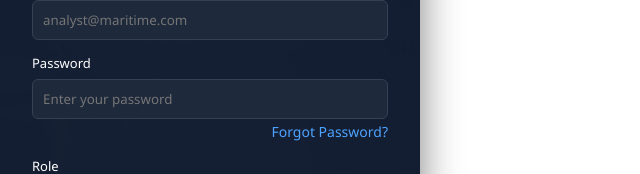
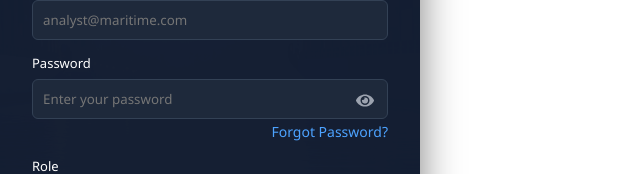
Before and after one commit to springboardmentor0316/Maritime-Vessel-Tracking-Team-2, a React (Vite) app in the folder frontend/: page /login in a window 1280 px wide. Shown: the part 416-590 px from the top of the page, without its empty margins (0-640 px from the left). Built offline with nearby package versions, Linux system fonts and the light colour scheme; no server answers; the HTML template or start-up script is replaced by a standard one.

Commit message:
password eye toggle in Login & Register

```diff
--- a/frontend/src/pages/Login.jsx
+++ b/frontend/src/pages/Login.jsx
@@ -4,6 +4,7 @@
 import { useNavigate } from "react-router-dom";
 import { useToast } from "../context/ToastContext";
 import { useAuth } from "../context/AuthContext";
+import { FaEye, FaEyeSlash } from "react-icons/fa";
 
 export default function Login() {
   const navigate = useNavigate();
@@ -15,6 +16,7 @@
   const [role, setRole] = useState("Operator - Vessel Tracking");
   const [error, setError] = useState("");
   const [loading, setLoading] = useState(false);
+  const [showPassword, setShowPassword] = useState(false);
 
   const handleSubmit = async (e) => {
     e.preventDefault();
@@ -71,16 +73,26 @@
             required
             disabled={loading}
           />
-
           <label>Password</label>
+<div className="password-wrapper">
   <input
-            type="password"
+    type={showPassword ? "text" : "password"}
     placeholder="Enter your password"
     value={password}
     onChange={(e) => setPassword(e.target.value)}
     required
     disabled={loading}
   />
+
+  <span
+    className="toggle-eye"
+    onClick={() => setShowPassword(!showPassword)}
+  >
+    {showPassword ? <FaEyeSlash /> : <FaEye />}
+  </span>
+</div>
+
+
 
           {/* ⭐ EXACT FORGOT PASSWORD BUTTON FROM YOUR VERSION */}
 
--- a/frontend/src/pages/Register.jsx
+++ b/frontend/src/pages/Register.jsx
@@ -3,6 +3,8 @@
 import { registerUser } from "../api/auth";
 import { useNavigate } from "react-router-dom";
 import { useToast } from "../context/ToastContext";
+import { FaEye, FaEyeSlash } from "react-icons/fa";
+
 
 export default function Register() {
   const [email, setEmail] = useState("");
@@ -12,6 +14,9 @@
   const [loading, setLoading] = useState(false);
   const navigate = useNavigate();
   const toast = useToast();
+  const [showPassword, setShowPassword] = useState(false);
+const [showConfirmPassword, setShowConfirmPassword] = useState(false);
+
 
   const handleSubmit = async (e) => {
     e.preventDefault();
@@ -86,24 +91,41 @@
           />
 
           <label>Password</label>
+<div className="password-wrapper">
   <input
-            type="password"
+    type={showPassword ? "text" : "password"}
     placeholder="Create your password"
     value={password}
     onChange={(e) => setPassword(e.target.value)}
     required
     disabled={loading}
   />
+  <span
+    className="toggle-eye"
+    onClick={() => setShowPassword(!showPassword)}
+  >
+    {showPassword ? <FaEyeSlash /> : <FaEye />}
+  </span>
+</div>
 
 <label>Confirm Password</label>
+<div className="password-wrapper">
   <input
-            type="password"
+    type={showConfirmPassword ? "text" : "password"}
     placeholder="Re-enter your password"
     value={confirmPassword}
     onChange={(e) => setConfirmPassword(e.target.value)}
     required
     disabled={loading}
   />
+  <span
+    className="toggle-eye"
+    onClick={() => setShowConfirmPassword(!showConfirmPassword)}
+  >
+    {showConfirmPassword ? <FaEyeSlash /> : <FaEye />}
+  </span>
+</div>
+
 
           <label>Role</label>
           <select
--- a/frontend/src/styles/Login.css
+++ b/frontend/src/styles/Login.css
@@ -159,3 +159,30 @@
 .signup-link a:hover {
   text-decoration: underline;
 }
+
+/* ==== PASSWORD FIELD WITH EYE ICON ==== */
+.password-wrapper {
+  position: relative;
+  width: 100%;
+}
+
+.password-wrapper input {
+  width: 100%;
+  padding-right: 45px;   /* space for eye icon */
+  box-sizing: border-box;
+}
+
+.toggle-eye {
+  position: absolute;
+  right: 14px;
+  top: 64%;
+  transform: translateY(-50%);
+  cursor: pointer;
+  color: #9ca3af;
+  font-size: 18px;
+  transition: color 0.2s ease;
+}
+
+.toggle-eye:hover {
+  color: #ffffff;
+}
--- a/frontend/src/styles/Register.css
+++ b/frontend/src/styles/Register.css
@@ -114,3 +114,29 @@
   color: #60a5fa;
   cursor: pointer;
 }
+
+
+.password-wrapper {
+  position: relative;
+  width: 100%;
+}
+
+.password-wrapper input {
+  width: 100%;
+  padding-right: 45px;
+}
+
+.toggle-eye {
+  position: absolute;
+  right: 14px;
+  top: 64%;                   /* Move icon slightly downward */
+  transform: translateY(-50%);
+  cursor: pointer;
+  color: #9ca3af;
+  font-size: 18px;
+  transition: color 0.2s ease;
+}
+
+.toggle-eye:hover {
+  color: #ffffff;
+}
```
Lines whose indentation alone changed are shown as unchanged.
